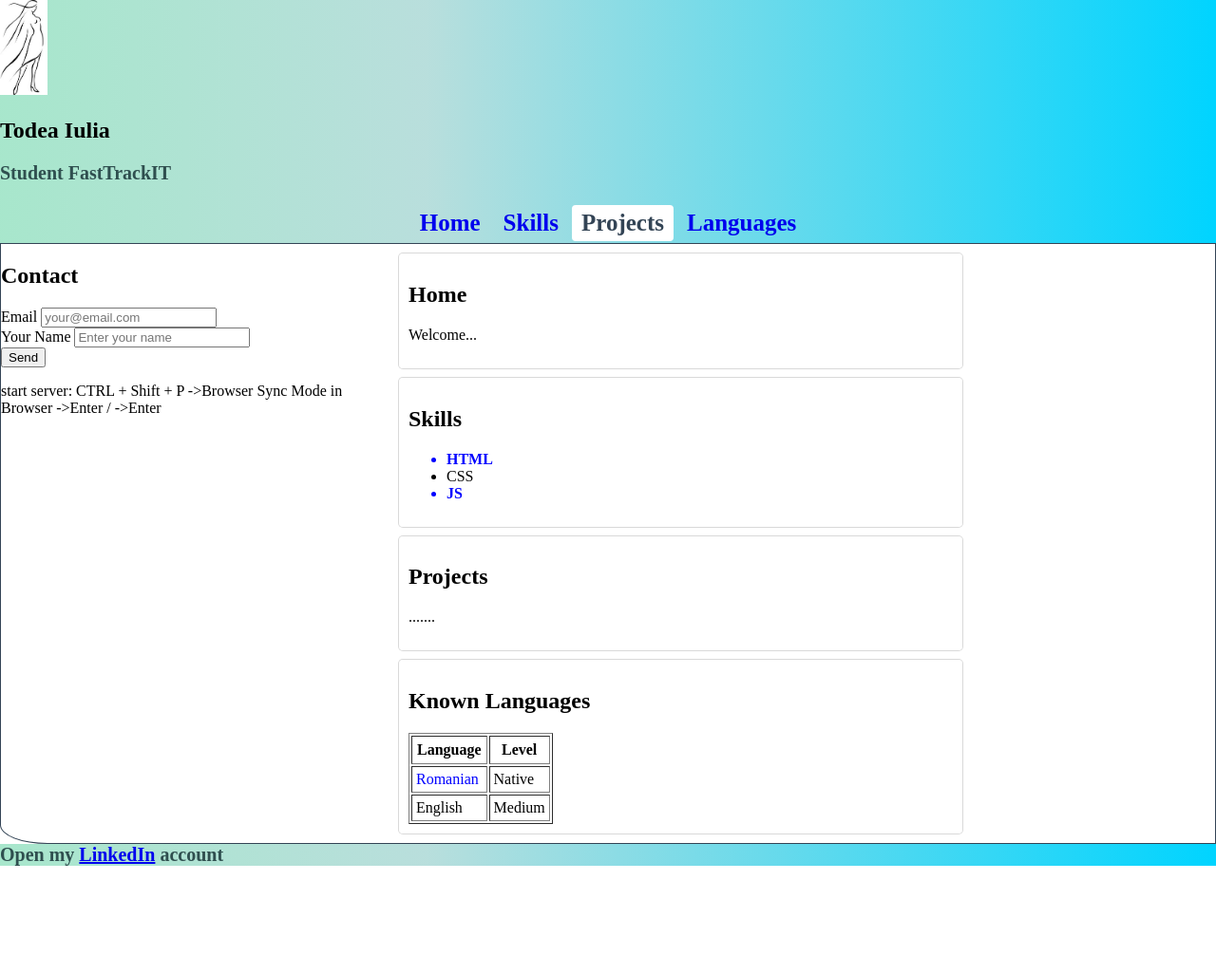
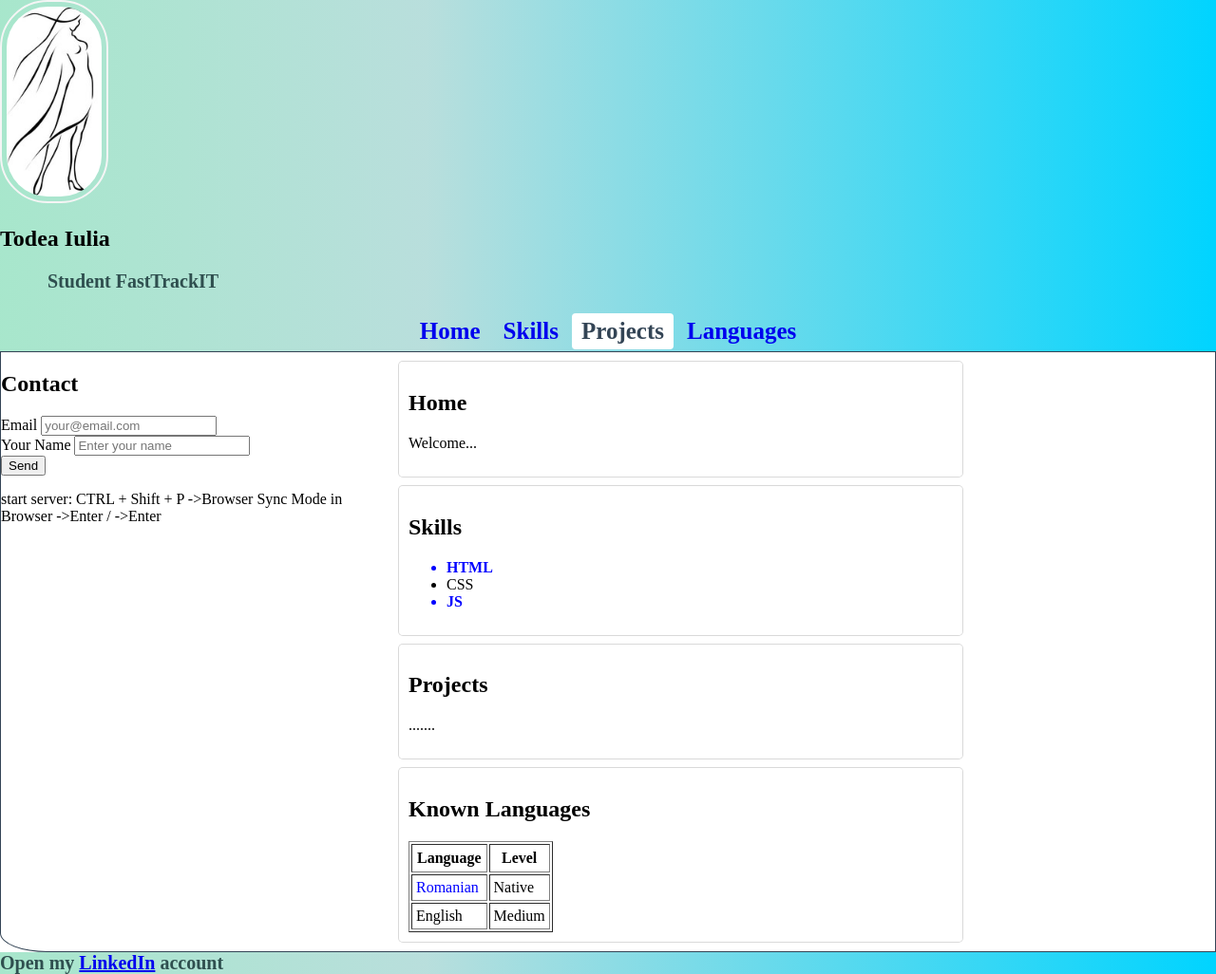
Before and after one commit to tiulia21/tiulia21.github.io, a plain HTML site: page index.html in a window 1280 px wide. Shown: the whole page at 95% size. Before the commit the page ends 912 px from the top, so only its background shows below. Drawn offline with Linux system fonts and the light colour scheme.

Commit message:
header design

```diff
--- a/css/style.css
+++ b/css/style.css
@@ -38,7 +38,9 @@ th {
   color: darkslategrey;
   text-align: left;
   font-size: 20px;
+  margin-left: 50px;
 }
+
 header {
   background-image: linear-gradient(
     90deg,
@@ -46,6 +48,13 @@ header {
     rgba(164, 213, 210, 0.7707457983193278) 35%,
     rgba(0, 212, 255, 1) 100%
   );
+}
+header img {
+  border-radius: 50px;
+  border: 2px solid whitesmoke;
+  width: 100px;
+  padding: 5px;
+  height: auto;
 }
 #top-menu-bar {
   text-align: center;
```
